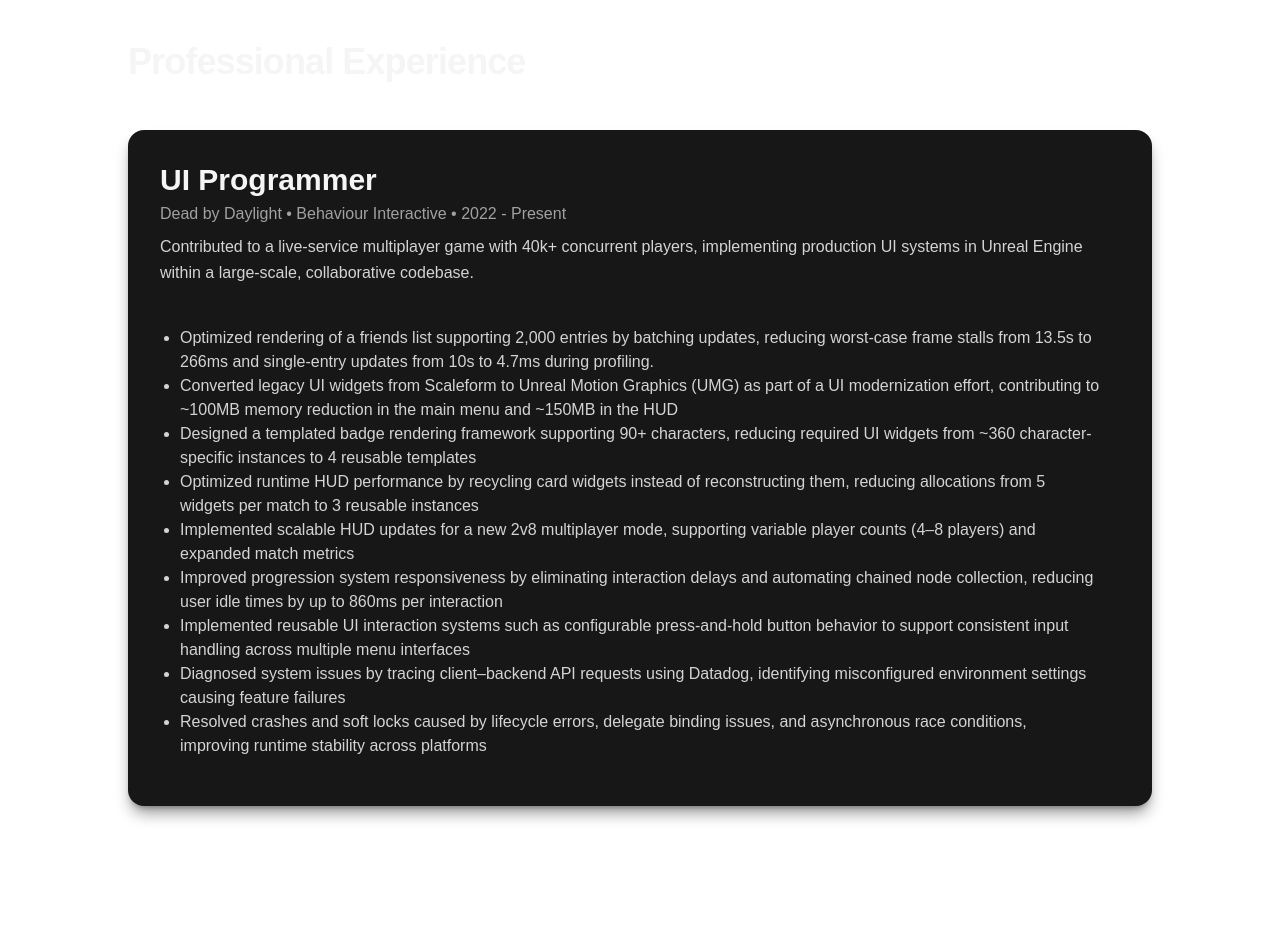
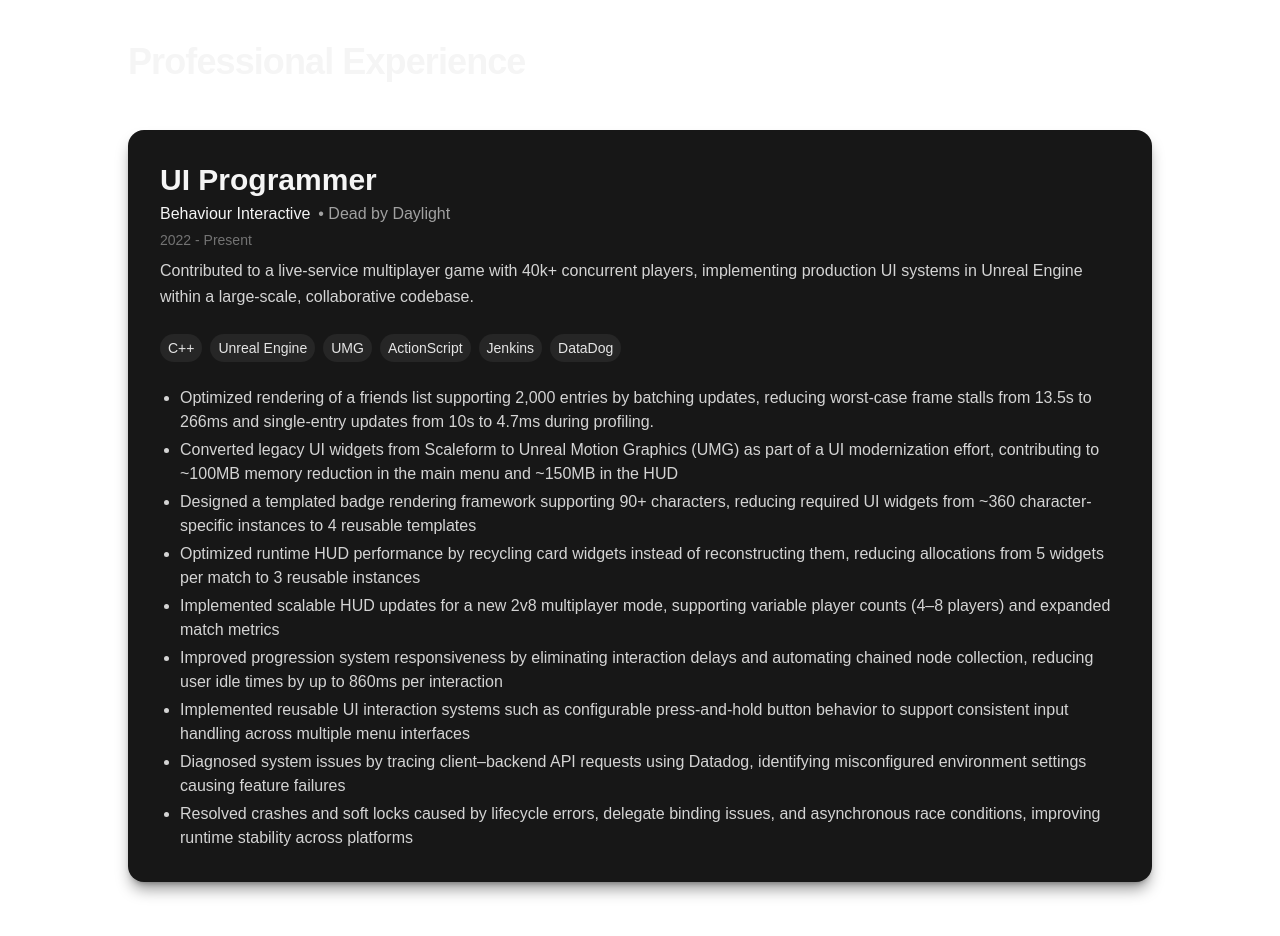
Before and after one commit to FaizaanRehman/Portfolio, a Next.js app: page / in a window 1280 px wide. Shown: the part 1280-2216 px from the top of the page. Built offline with nearby package versions, Linux system fonts and the light colour scheme.

Commit message:
update experience header

```diff
--- a/app/page.tsx
+++ b/app/page.tsx
@@ -45,9 +45,18 @@
       <Section title="Professional Experience">
         <Experience
           title="UI Programmer"
-          company="Dead by Daylight • Behaviour Interactive"
+          company="Behaviour Interactive"
+          project="Dead by Daylight"
           timeframe="2022 - Present"
           description="Contributed to a live-service multiplayer game with 40k+ concurrent players, implementing production UI systems in Unreal Engine within a large-scale, collaborative codebase."
+          techStack={[
+            "C++",
+            "Unreal Engine",
+            "UMG",
+            "ActionScript",
+            "Jenkins",
+            "DataDog",
+          ]}
           highlights={[
             "Optimized rendering of a friends list supporting 2,000 entries by batching updates, reducing worst-case frame stalls from 13.5s to 266ms and single-entry updates from 10s to 4.7ms during profiling.",
             "Converted legacy UI widgets from Scaleform to Unreal Motion Graphics (UMG) as part of a UI modernization effort, contributing to ~100MB memory reduction in the main menu and ~150MB in the HUD",
--- a/components/Experience.tsx
+++ b/components/Experience.tsx
@@ -1,18 +1,22 @@
 type ExperienceProps = {
   title: string;
   company: string;
+  project?: string;
   timeframe?: string;
   description: string;
   highlights: string[];
+  techStack?: string[];
   screenshots?: string[]; // URLs of images
 };
 
 export default function Experience({
   title,
   company,
+  project,
   timeframe,
   description,
   highlights,
+  techStack,
   screenshots,
 }: ExperienceProps) {
   return (
@@ -21,17 +25,38 @@
         <h3 className="text-2xl md:text-3xl font-bold mb-1 text-neutral-100">
           {title}
         </h3>
-        <p className="text-neutral-400 mb-2">
-          {company} {timeframe && `• ${timeframe}`}
-        </p>
-        <p className="text-neutral-300 mb-4 leading-relaxed">{description}</p>
+
+        <div className="text-neutral-400 mb-1 text-sm md:text-base">
+          <span className="font-medium text-neutral-100">{company}</span>
+          {project && <span className="mx-2">• {project}</span>}
+        </div>
+        {timeframe && (
+          <p className="text-neutral-500 text-sm mb-2">{timeframe}</p>
+        )}
+
+        <p className="text-neutral-300 leading-relaxed">{description}</p>
       </div>
 
-      <ul className="list-disc list-outside px-5 text-neutral-300 mb-4">
-        {highlights.map((item, idx) => (
-          <li key={idx}>{item}</li>
-        ))}
-      </ul>
+      {techStack && (
+        <div className="flex flex-wrap gap-2">
+          {techStack.map((tech) => (
+            <span
+              key={tech}
+              className="text-sm bg-neutral-800 text-neutral-200 px-2 py-1 rounded-full"
+            >
+              {tech}
+            </span>
+          ))}
+        </div>
+      )}
+
+      {highlights.length > 0 && (
+        <ul className="list-disc list-outside pl-5 text-neutral-300 space-y-1">
+          {highlights.map((item, idx) => (
+            <li key={idx}>{item}</li>
+          ))}
+        </ul>
+      )}
 
       {screenshots && screenshots.length > 0 && (
         <div className="grid grid-cols-1 sm:grid-cols-2 md:grid-cols-3 gap-4">
```
